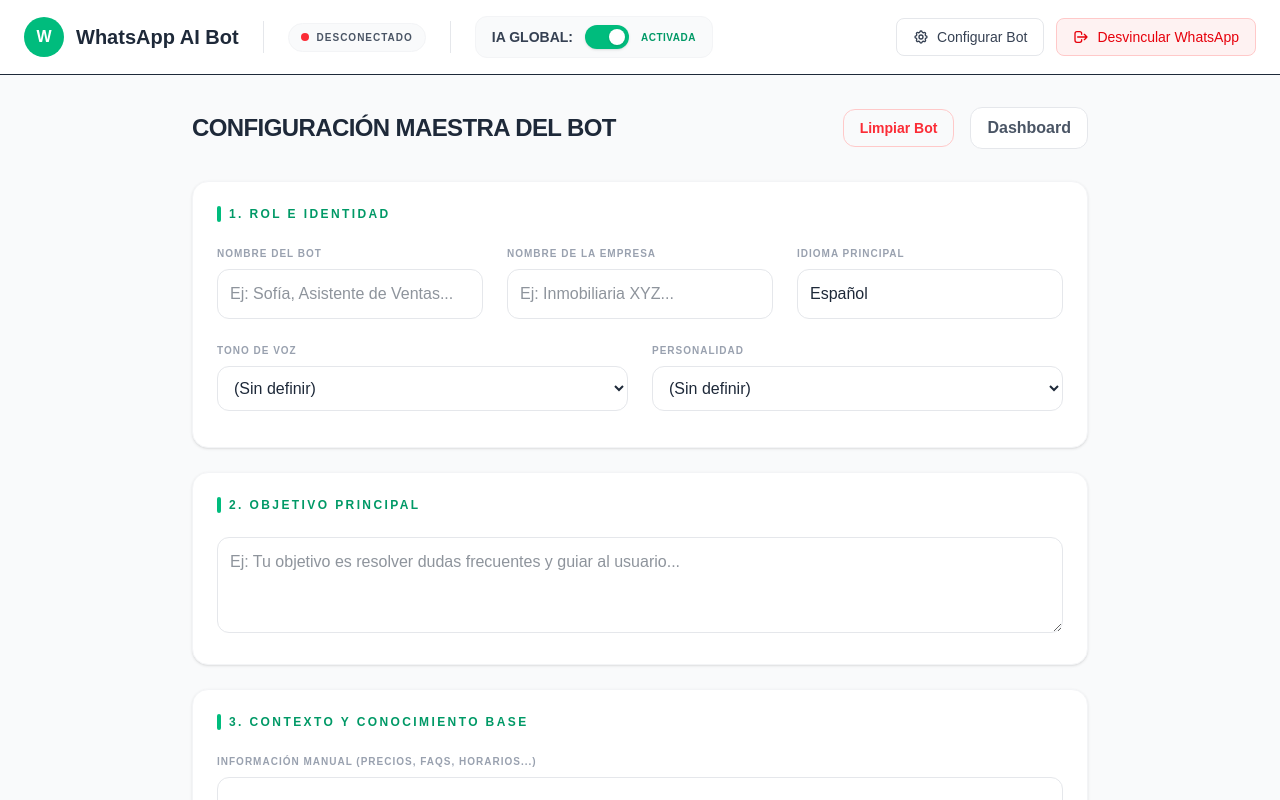
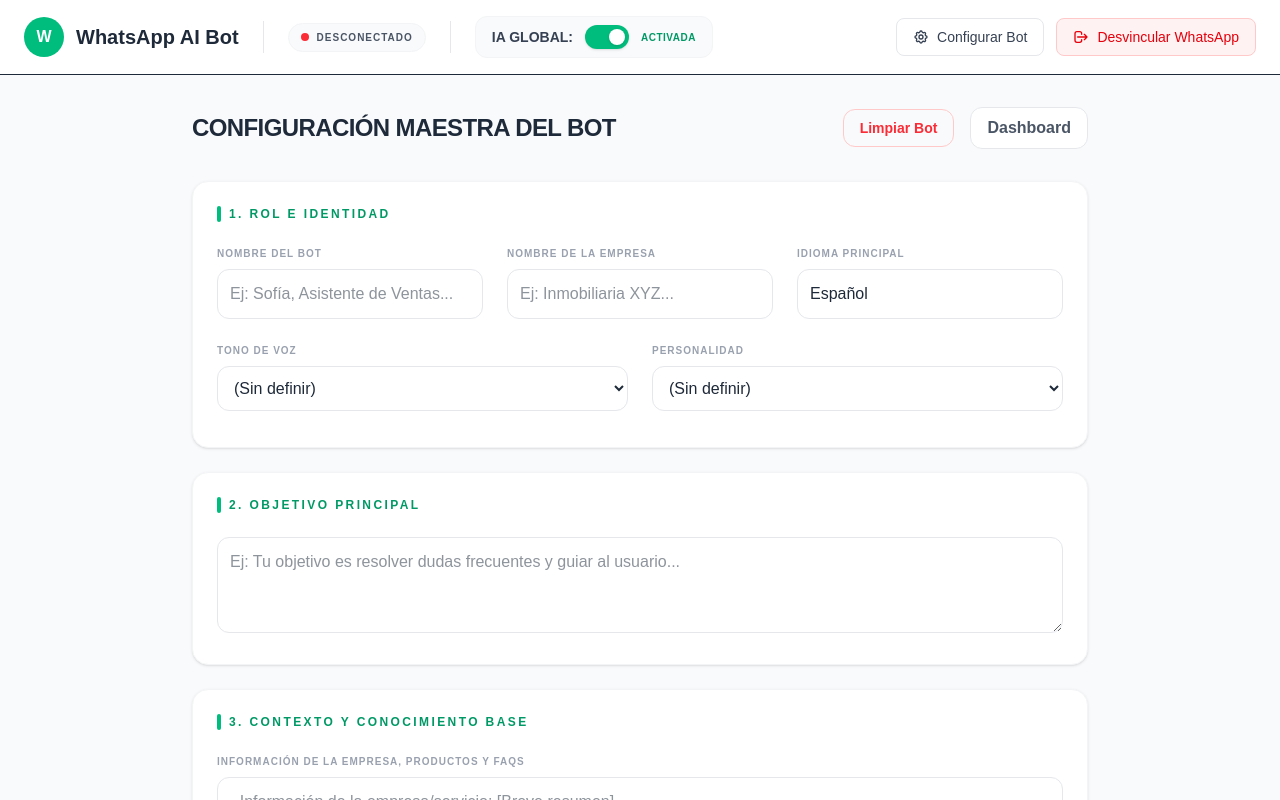
Before and after one commit to controlfinancierosaas-ux/PruebasWhatsapp, a Next.js app: page /settings in a window 1280 px wide. Built offline with nearby package versions, Linux system fonts and the light colour scheme; no server answers; the database is empty.

Commit message:
Enhance Knowledge Base section with samples and placeholders

```diff
--- a/src/app/settings/page.tsx
+++ b/src/app/settings/page.tsx
@@ -350,12 +350,14 @@ export default function SettingsPage() {
                 </h2>
                 <div className="space-y-4">
                   <div>
-                    <label className="block text-[10px] font-black text-gray-400 uppercase tracking-widest mb-2">Información Manual (Precios, FAQs, Horarios...)</label>
+                    <label className="block text-[10px] font-black text-gray-400 uppercase tracking-widest mb-2">Información de la Empresa, Productos y FAQs</label>
                     <textarea
                       value={settings.additional_info}
                       onChange={(e) => setSettings({...settings, additional_info: e.target.value})}
-                      className="w-full h-32 rounded-xl border-gray-200 border p-3 outline-none focus:ring-2 focus:ring-emerald-500"
+                      placeholder={`- Información de la empresa/servicio: [Breve resumen]\n- Productos / Servicios clave: [Listado o descripción]\n- Preguntas Frecuentes (FAQs) rápidas:\n  * Horarios / Ubicación: [...]\n  * Precios / Formas de pago: [...]\n  * Tiempos de respuesta o entrega: [...]`}
+                      className="w-full h-48 rounded-xl border-gray-200 border p-3 outline-none focus:ring-2 focus:ring-emerald-500"
                     />
+                    <p className="mt-1 text-[10px] text-gray-400 italic">Proporciona la información clave que el bot debe conocer para responder correctamente.</p>
                   </div>
                   <div>
                     <label className="block text-[10px] font-black text-gray-400 uppercase tracking-widest mb-2">Diccionario Específico (Modismos, Palabras Clave o Jerga Técnica)</label>
@@ -366,7 +368,6 @@ export default function SettingsPage() {
                       placeholder="Ej: 'parce' para cercanía, 'SaaS' para tecnología, 'Bs.' para moneda..."
                       className="w-full rounded-xl border-gray-200 border p-3 outline-none focus:ring-2 focus:ring-emerald-500"
                     />
-                    <p className="mt-1 text-[10px] text-gray-400 italic">Escribe aquí las palabras exactas, modismos o términos técnicos que el Bot DEBE usar en su habla.</p>
                   </div>
                   <div>
                     <label className="block text-[10px] font-black text-gray-400 uppercase tracking-widest mb-2">Link a Carpeta de Documentación (Cloud)</label>
```
